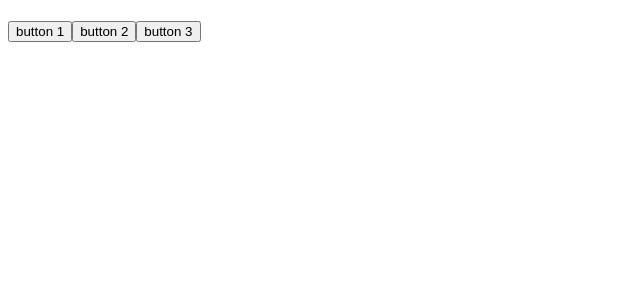
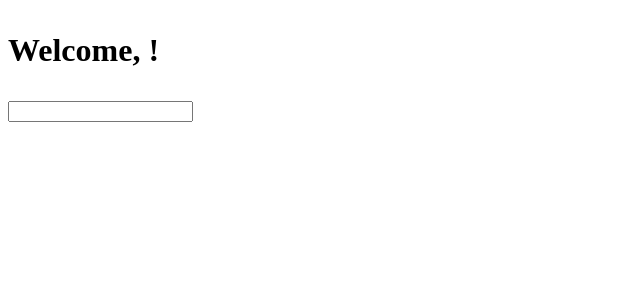
Before and after one commit to SuleymanAmangeldiyev/re_done_develhope_ex, a React (Create React App) app: page / in a window 1280 px wide. Shown: the top 300 px of the page, without its empty margins (0-640 px from the left). Built offline with nearby package versions, Linux system fonts and the light colour scheme.

Commit message:
the ex 26 (Form - 01) has done

```diff
--- a/src/App.jsx
+++ b/src/App.jsx
@@ -1,20 +1,17 @@
-import React, { Component } from 'react'
-import ClickTracker from './ClickTracker'
+import React, { Component } from "react";
+import InteractiveWelcome from "./InteractiveWelcome";
 export class App extends Component {
-
   render() {
     return (
       <div>
-        <ClickTracker />
+        <InteractiveWelcome />
       </div>
-    )
+    );
   }
 }
 
-export default App
+export default App;
 
+// the ex: 26  (Form - 01)
 
-
-// the ex: 25  (Event - 03)
-
-//Create a ClickTracker component that renders three buttons. Implement a single event handler for all three buttons, and track of which button was pressed last. Show the last button that was pressed in an h1 tag within the ClickTracker component. Tip: you can use the event object to access the target property of the event.
+//Create an InteractiveWelcome component that renders an input tag and the Welcome component. Pass the current content of the input tag to the name prop of the Welcome component. The input tag should be a controlled component.
--- /dev/null
+++ b/src/InteractiveWelcome.jsx
@@ -0,0 +1,27 @@
+import React, { Component } from "react";
+import Welcome from "./Welcome";
+
+export class InteractiveWelcome extends Component {
+  state = {
+    name: "",
+  };
+
+  addName = (e) => {
+    this.setState({
+      name: e.target.value,
+    });
+  };
+
+  render() {
+    return (
+      <div>
+        <h1>
+          <Welcome name={this.state.name} />
+        </h1>
+        <input type="text" onChange={this.addName} value={this.state.name} />
+      </div>
+    );
+  }
+}
+
+export default InteractiveWelcome;
--- a/src/Welcome.jsx
+++ b/src/Welcome.jsx
@@ -1,11 +1,7 @@
-import React, { Component } from 'react'
-
-
- function Welcome({name, age}) {
+function Welcome({ name }) {
   return (
     <>
       <p> Welcome, {name}!</p>
-      <Age age={age}/>
     </>
   );
 }
@@ -14,16 +10,4 @@
   name: "Suleyman",
 };
 
-
-function Age({age})  {
-
-    return (
-      <p>
-        {age > 18 ? `Your age is ${age}.` : ''} { age < 18 && `You are very young!`}
-      </p>
-    );
-  }
-
-
-
-export default Welcome
+export default Welcome;
```
Lines whose indentation alone changed are shown as unchanged.
